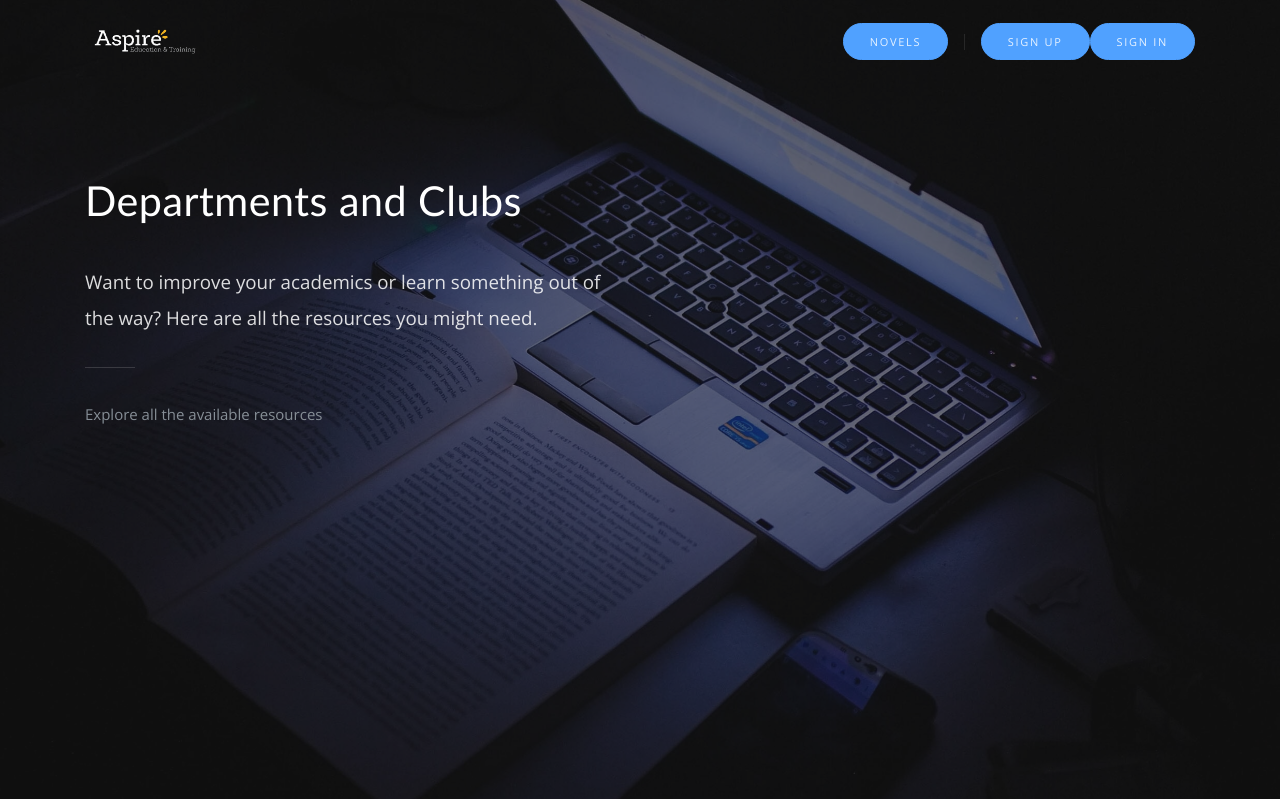
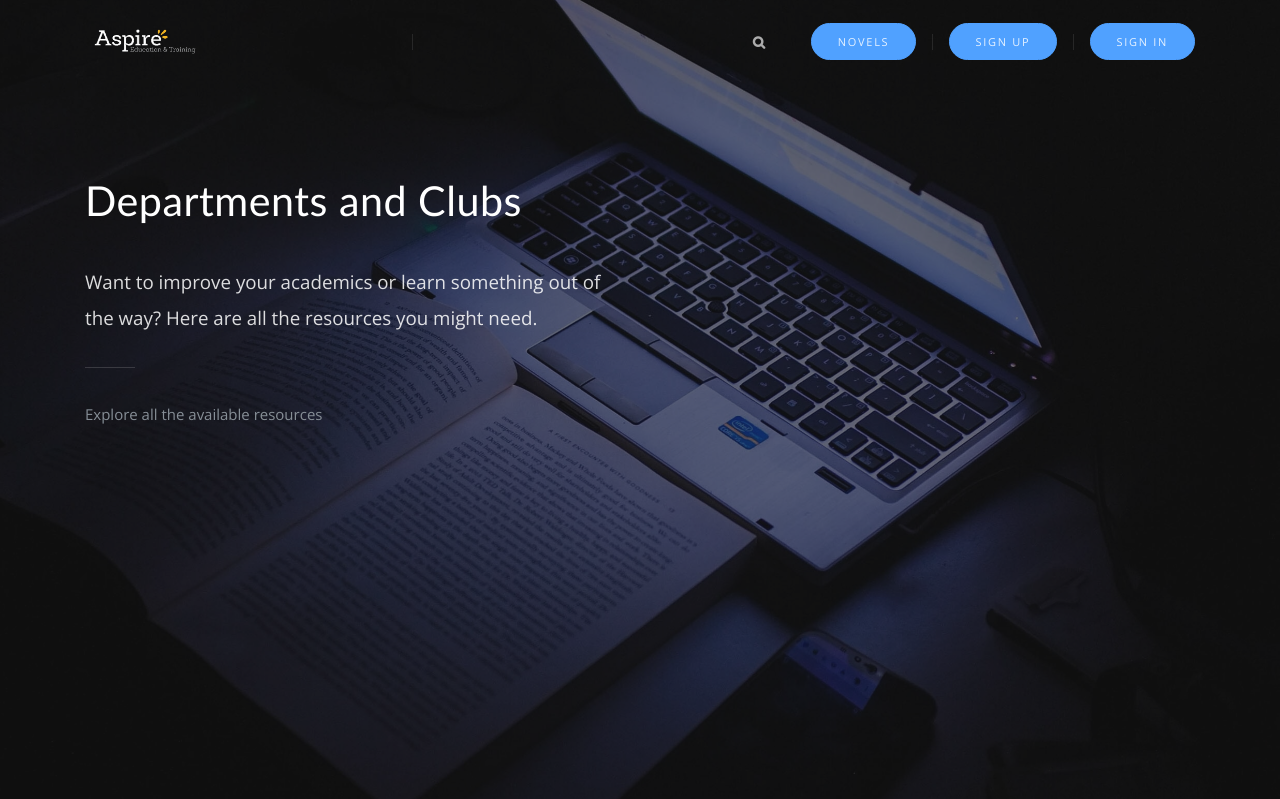
Before and after one commit to AvyChanna/barak-kriti, a Django app: template aspire/templates/home/index.html in a window 1280 px wide. Shown: the top 799 px of the page. Run offline with Django 3.2, Linux system fonts and the light colour scheme; the template is opened without the code that fills it, so the values that code supplies are empty; some libraries are stand-ins or nearby versions.

Commit message:
search button added

```diff
--- a/aspire/templates/home/index.html
+++ b/aspire/templates/home/index.html
@@ -30,7 +30,7 @@
     <nav class="navbar navbar-expand-lg navbar-light navbar-stick-dark" data-navbar="sticky">
         <div class="container">
             <div class="navbar-left">
-                <!-- <button class="navbar-toggler" type="button">&#9776;</button> -->
+                <button class="navbar-toggler" type="button">&#9776;</button>
                 <a class="navbar-brand" href="#">
                     <img class="logo-dark" src="{% static 'assets/img/logo-dark.png' %}" alt="logo" width="120px" height="120px">
                     <img class="logo-light" src="{% static 'assets/img/logo-light.png' %}" alt="logo" width="120px" height="120px">
@@ -39,18 +39,34 @@
             <section class="navbar-mobile">
 
 
-                <nav class="nav nav-navbar">
+                <nav class="nav nav-navbar ml-auto">
+                    <span class="navbar-divider d-mobile-none"></span>
+
+
+
+
+
+
 
                 </nav>
             </section>
+            <div class="col-4">
+                <nav class="nav nav-navbar justify-content-end">
+                    <a class="nav-link" href="#" data-toggle="offcanvas" data-target="#offcanvas-search"><i
+                                class="fa fa-search"></i></a>
+                </nav>
+            </div>
+            <a class="btn btn-round btn-primary nav-link text-white ml-3    " href="{% url 'bookshare' %}">Novels</a>
+            <span class="navbar-divider d-mobile-none"></span> {% if request.user.is_authenticated %}
+            <a class="btn btn-round btn-primary nav-link text-white" href="{% url 'account_logout' %}">Sign
+                    out</a> {% else %} {# URL provided by django-allauth/account/urls.py #}
+
+            <a class="btn btn-round btn-primary nav-link text-white " href="{% url 'account_signup' %}">Sign
+                    Up</a> <span class="navbar-divider d-mobile-none"></span>{# URL provided by django-allauth/account/urls.py #}
+            <a class="btn btn-round btn-primary nav-link text-white" href="{% url 'account_login' %}">Sign
+                    In</a> {% endif %}
 
 
-            <a class="btn btn-round btn-primary nav-link text-white ml-3    " href="{% url 'bookshare' %}">Novels</a>
-            <span class="navbar-divider d-mobile-none"></span> {% if request.user.is_authenticated %}
-            <a class="btn btn-round btn-primary nav-link text-white" href="{% url 'account_logout' %}">Sign out</a> {% else %} {# URL provided by django-allauth/account/urls.py #}
-
-            <a class="btn btn-round btn-primary nav-link text-white " href="{% url 'account_signup' %}">Sign Up</a> {# URL provided by django-allauth/account/urls.py #}
-            <a class="btn btn-round btn-primary nav-link text-white" href="{% url 'account_login' %}">Sign In</a> {% endif %}
         </div>
     </nav>
     <!-- /.navbar -->
```
Also changed, not shown: aspire/templates/account/signup.html (+31 -2 lines).
